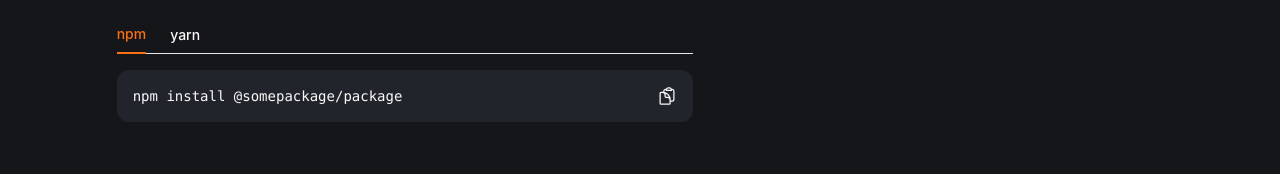
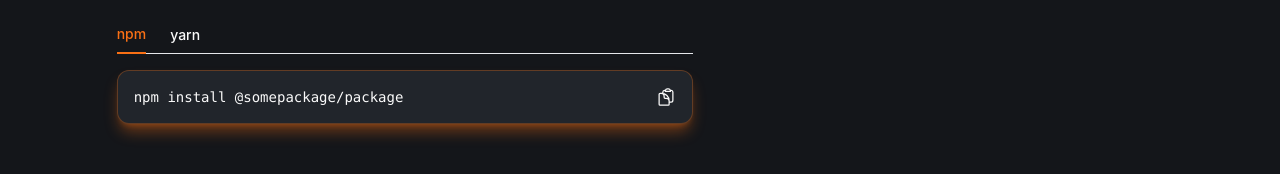
Before and after one commit to mokssebina/notified, a React (Create React App) app: page /docs in a window 1280 px wide. Shown: the part 561-735 px from the top of the page. Built offline with nearby package versions, Linux system fonts and the light colour scheme; no server answers; a web font is replaced by a local one.

Commit message:
Changes to switch info

```diff
--- a/src/Components/LandingPage/InstallTabs.js
+++ b/src/Components/LandingPage/InstallTabs.js
@@ -51,7 +51,7 @@
             </div>
 
             {/* Code block */}
-            <div className="bg-muted text-foreground rounded-xl mt-4 p-4 flex flex-row font-mono text-sm">
+            <div className="bg-muted text-foreground rounded-xl mt-4 p-4 flex flex-row font-mono text-sm border border-primary/30 shadow-lg shadow-primary/40">
                 <code>{installCommands[activeTab]}</code>
                 <Tooltip title='Copy' className='hidden md:block'>
                     <ClipboardDocumentIcon onClick={copyText} className={clsx('hidden md:block w-5 cursor-pointer ml-auto')} />
```
